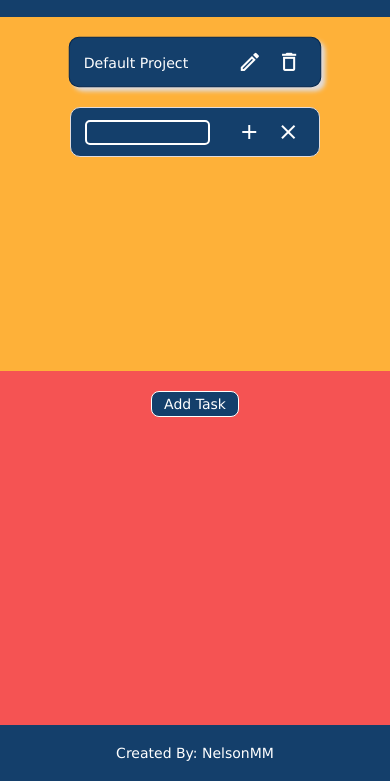
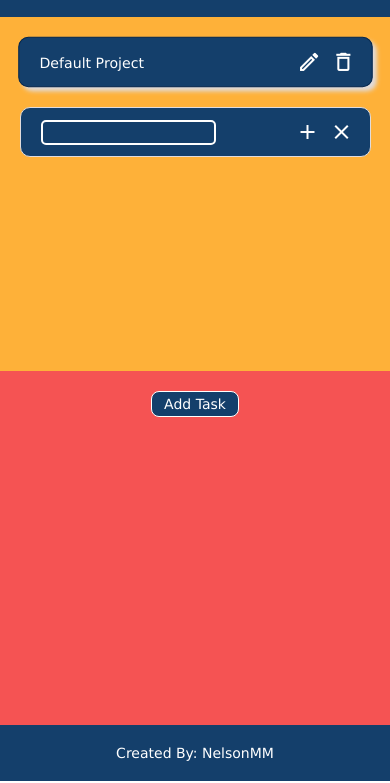
Before and after one commit to NelsonMN/To-Do, a website built with webpack: page dist/index.html in a window 390 px wide. Both pictures are taken after a click on the button "Add Project". Shown: the part 61-844 px from the top of the page. Built offline with nearby package versions, Linux system fonts and the light colour scheme.

Commit message:
Fixed mobile

```diff
--- a/src/styles.css
+++ b/src/styles.css
@@ -134,9 +134,11 @@ h1 {
     align-items: center;
     width: 300px;
     background-color: #FEB139;
-
 }
 
+.edit-project-buttons {
+    gap: 20px;
+}
 
 .sidebar {
     padding-top: 20px;
@@ -160,7 +162,6 @@ h1 {
 .edit-project-buttons {
     display: flex;
     padding-right: 5px;
-    gap: 15px;
 }
 
 #project-title-input,
@@ -469,12 +470,43 @@ input::placeholder, textarea::placeholder { /* Chrome, Firefox, Opera, Safari 10
     color: white;
 }
 
+/* Mobile Responsive */
+
 @media (max-width: 800px) {
     .body {
         display: flex;
         flex-direction: column;
         min-height: calc(100vh - 79px - 57px);
-        width: 100vw;;
+        width: 100vw;
+    }
+
+    .project {
+        width: 90%;
+        justify-content: space-between;
+        padding: 0 20px;
+    }
+
+    #add-project {
+        width: 90%;
+        justify-content: space-between;
+        padding: 0 20px;
+    }
+
+    .projects {
+        width: 100vw;
+    }
+
+    .edit-project-buttons {
+        gap: 20px;
+    }
+
+    .edit-project-title,
+    #project-title-input {
+        width: 175px;
+    }
+
+    .edit-project-buttons {
+        gap: 10px;
     }
 
     .sidebar,
@@ -513,6 +545,14 @@ input::placeholder, textarea::placeholder { /* Chrome, Firefox, Opera, Safari 10
 @media (max-width: 500px) {
     .last-task-elements {
         gap: 10px;
+    }
+
+    .project {
+        padding: 0 11px 0 20px;
+    }
+
+    #add-project {
+        padding-right: 11px;
     }
 
     .task {
```
Also changed, not shown: dist/main.js, src/storage.js (line endings or trailing spaces).
